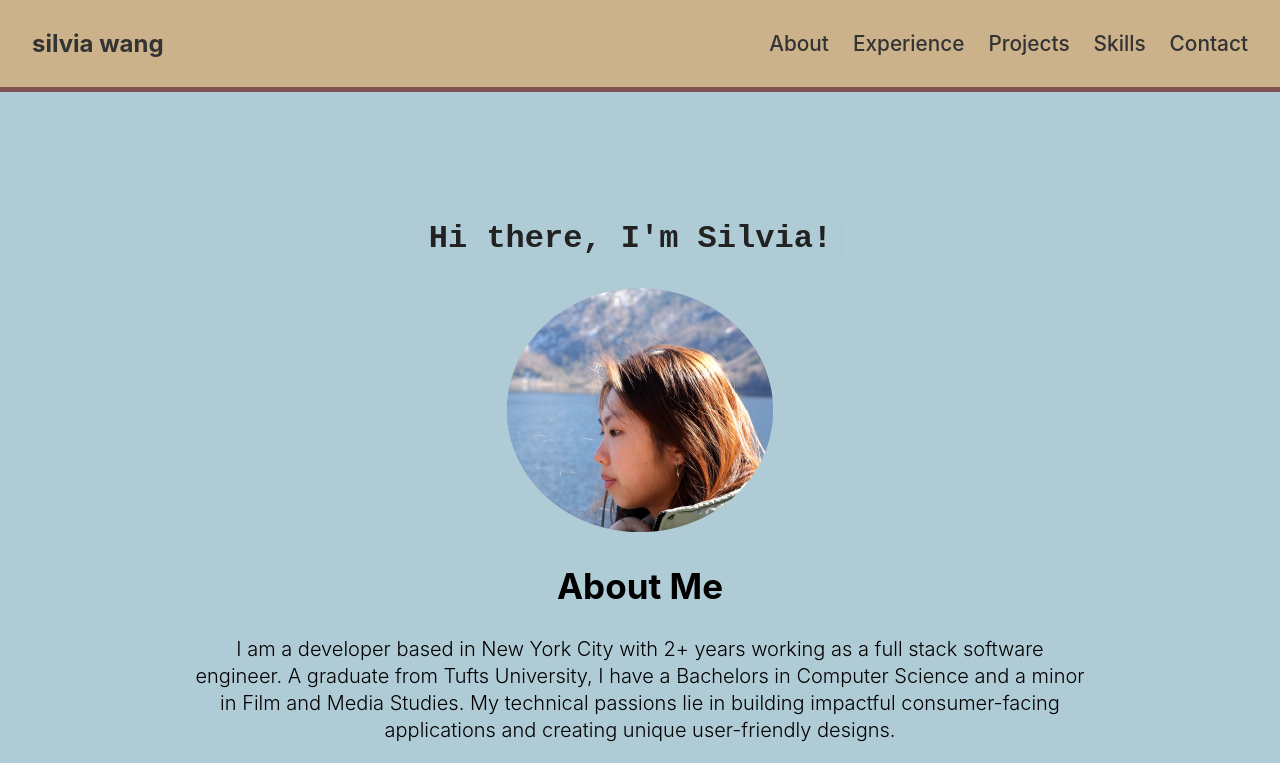
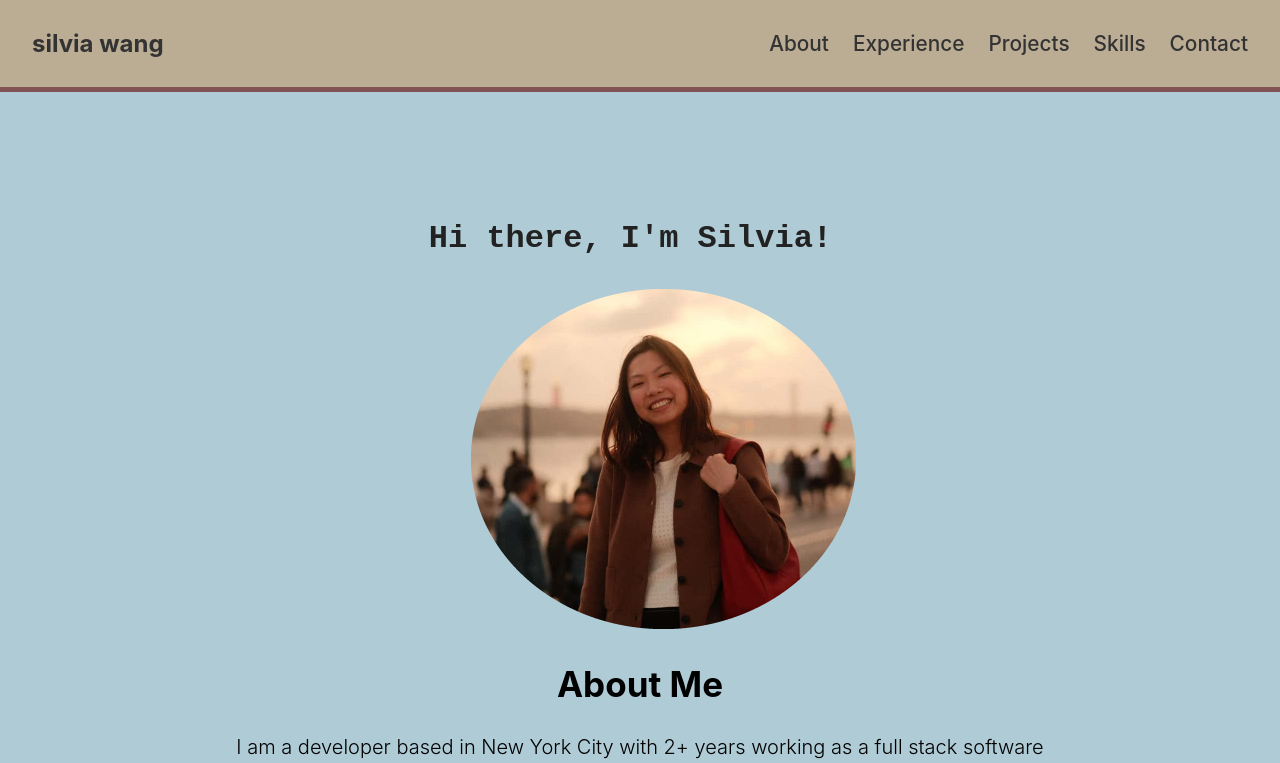
Before and after one commit to silvia9543/personal-website, a React (Create React App) app: page / in a window 1280 px wide. Shown: the top 763 px of the page. Built offline with nearby package versions, Linux system fonts and the light colour scheme.

Commit message:
profile updates

```diff
--- a/src/components/About.js
+++ b/src/components/About.js
@@ -4,7 +4,7 @@ import Typewriter from "./Typewriter";
 
 const funFacts = [
   "I have a soundcloud with original music compositions and tracks",
-  "I moved to LA not knowing how to drive and lived off my bike until I learned (would not recommend)",
+  "I moved to LA not knowing how to drive and lived off my bike at first",
   "I can play piano, violin, ukulele, and am learning guitar",
   "In high school, I went to the Arctic and helped scientists collect snow cores",
   "I can speak French at a proficient level and Mandarin fluently",
@@ -26,7 +26,7 @@ const funFacts = [
 ];
 
 const About = () => {
-  const me1 = process.env.PUBLIC_URL + "/me1.png";
+  const me1 = process.env.PUBLIC_URL + "/lisbon.png";
   const [visible, setVisible] = useState(false);
 
   const [factIndex, setFactIndex] = useState(null);
--- a/src/styles/HeaderNav.css
+++ b/src/styles/HeaderNav.css
@@ -3,7 +3,7 @@
   justify-content: space-between;
   align-items: center;
   padding: 1.8rem 2rem;
-  background-color: #CBB28A;
+  background-color: #bbac94;
   border-bottom: 5px solid #815355;
   position: sticky;
   top: 0;
```
Also changed, not shown: public/lisbon.png (added).
